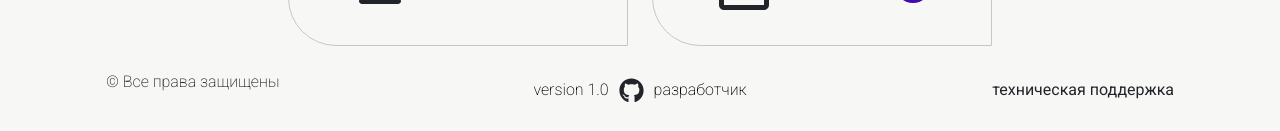
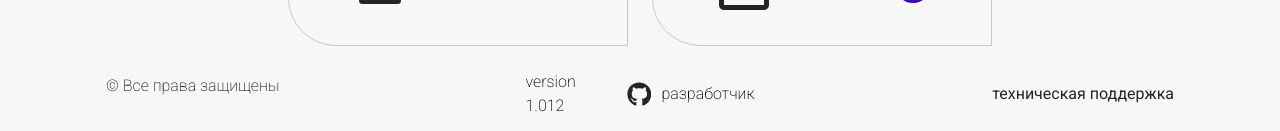
Before and after one commit to MetelevNikita/ufanet_indoor_task_manager, a Next.js app: page / in a window 1280 px wide. Shown: the part 750-881 px from the top of the page. Built offline with nearby package versions, Linux system fonts and the light colour scheme.

Commit message:
fix error word and input (date, text, select) v1.012

```diff
--- a/src/components/Footer/Footer.tsx
+++ b/src/components/Footer/Footer.tsx
@@ -27,7 +27,7 @@ const Footer: FC = () => {
             </Col>
 
             <Col md={3} xs={12} className='d-flex justify-content-center align-items-center'>
-                <div className={styles.footer_link}>version 1.0</div>
+                <div className={styles.footer_link}>version 1.012</div>
                 <FaGithub className={styles.footer_icon}/>
                 <Link className={styles.footer_link} target='_blank' href={'https://github.com/metelevnikita'}>разработчик</Link>
             </Col>
```
